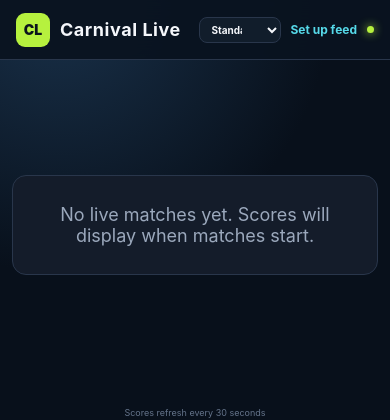
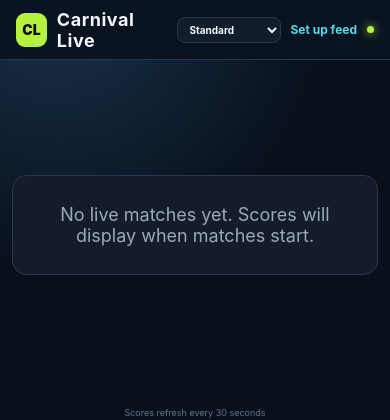
Before and after one commit to durtSIan/carnival-live, a Flask app: page / in a window 390 px wide. Shown: the top 420 px of the page. Run offline with Flask 3, Linux system fonts and the light colour scheme.

Commit message:
Keep display mode readable on phones

```diff
--- a/static/display-mode.css
+++ b/static/display-mode.css
@@ -1,5 +1,5 @@
-.display-mode-picker{display:flex;align-items:center;gap:6px;margin-left:auto;color:var(--muted);font-size:10px;font-weight:700;text-transform:uppercase;letter-spacing:.06em}
-.display-mode-picker select{max-width:92px;padding:5px 22px 5px 8px;border:1px solid var(--line);border-radius:8px;background:#111d2b;color:var(--ink);font:inherit;text-transform:none;letter-spacing:0}
+.display-mode-picker{display:flex;flex:none;align-items:center;gap:6px;margin-left:auto;color:var(--muted);font-size:10px;font-weight:700;text-transform:uppercase;letter-spacing:.06em}
+.display-mode-picker select{width:104px;min-width:104px;padding:5px 24px 5px 8px;border:1px solid var(--line);border-radius:8px;background:#111d2b;color:var(--ink);font:inherit;text-transform:none;letter-spacing:0}
 .display-mode-picker+.setup-link{margin-left:0}
 html[data-display-mode="brief"] .card-sections,
 html[data-display-mode="brief"] .final-stats{display:none}
@@ -14,4 +14,6 @@ html[data-display-mode="detailed"] .completed-detail{display:flex;flex-direction
 html[data-display-mode="standard"] .best-section,
 html[data-display-mode="standard"] .completed-summary-section,
 html[data-display-mode="standard"] .final-stats{display:none}
-@media(max-width:480px){.display-mode-picker span{display:none}.display-mode-picker select{max-width:82px}.pulse{font-size:0}.pulse i{margin-right:0}}
+@media(max-width:480px){.display-mode-picker span{display:none}.pulse{font-size:0}.pulse i{margin-right:0}}
+@media(max-width:380px){header{gap:8px}header h1{font-size:16px}.setup-link{font-size:11px}.pulse{display:none}}
+@media(max-width:340px){header h1{display:none}}
--- a/templates/dashboard.html
+++ b/templates/dashboard.html
@@ -21,7 +21,7 @@
   <link rel="stylesheet" href="{{ url_for('static', filename='forfeit.css') }}">
   <link rel="stylesheet" href="{{ url_for('static', filename='status.css') }}">
   <link rel="stylesheet" href="{{ url_for('static', filename='compact.css', v='2') }}">
-  <link rel="stylesheet" href="{{ url_for('static', filename='display-mode.css', v='5') }}">
+  <link rel="stylesheet" href="{{ url_for('static', filename='display-mode.css', v='6') }}">
   <link rel="stylesheet" href="{{ url_for('static', filename='footer.css', v='1') }}">
   <script defer src="{{ url_for('static', filename='display-mode.js') }}"></script>
   <script defer src="{{ url_for('static', filename='batter-order.js') }}"></script>
```
Also changed, not shown: tests/test_app.py (+2 -0 lines).
